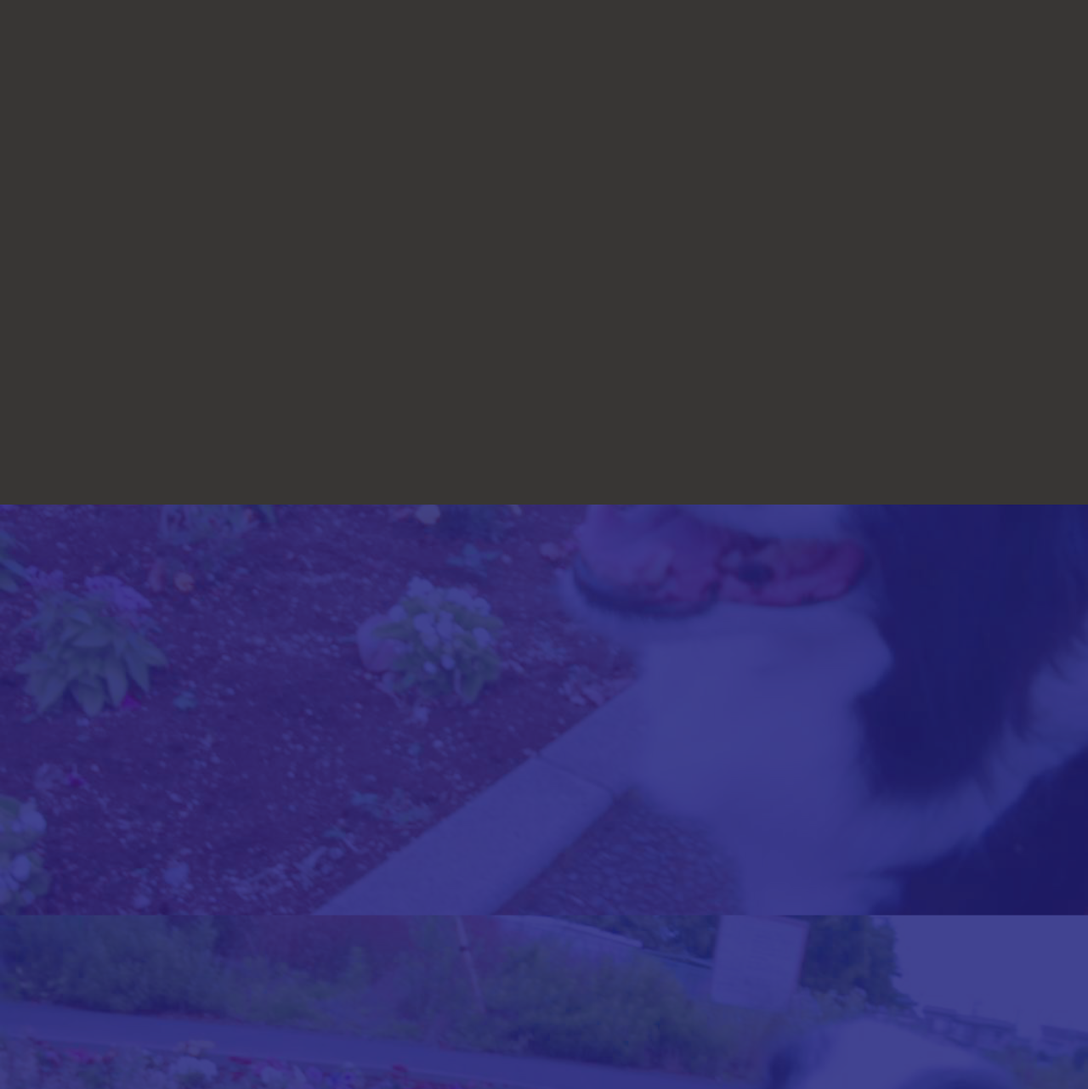
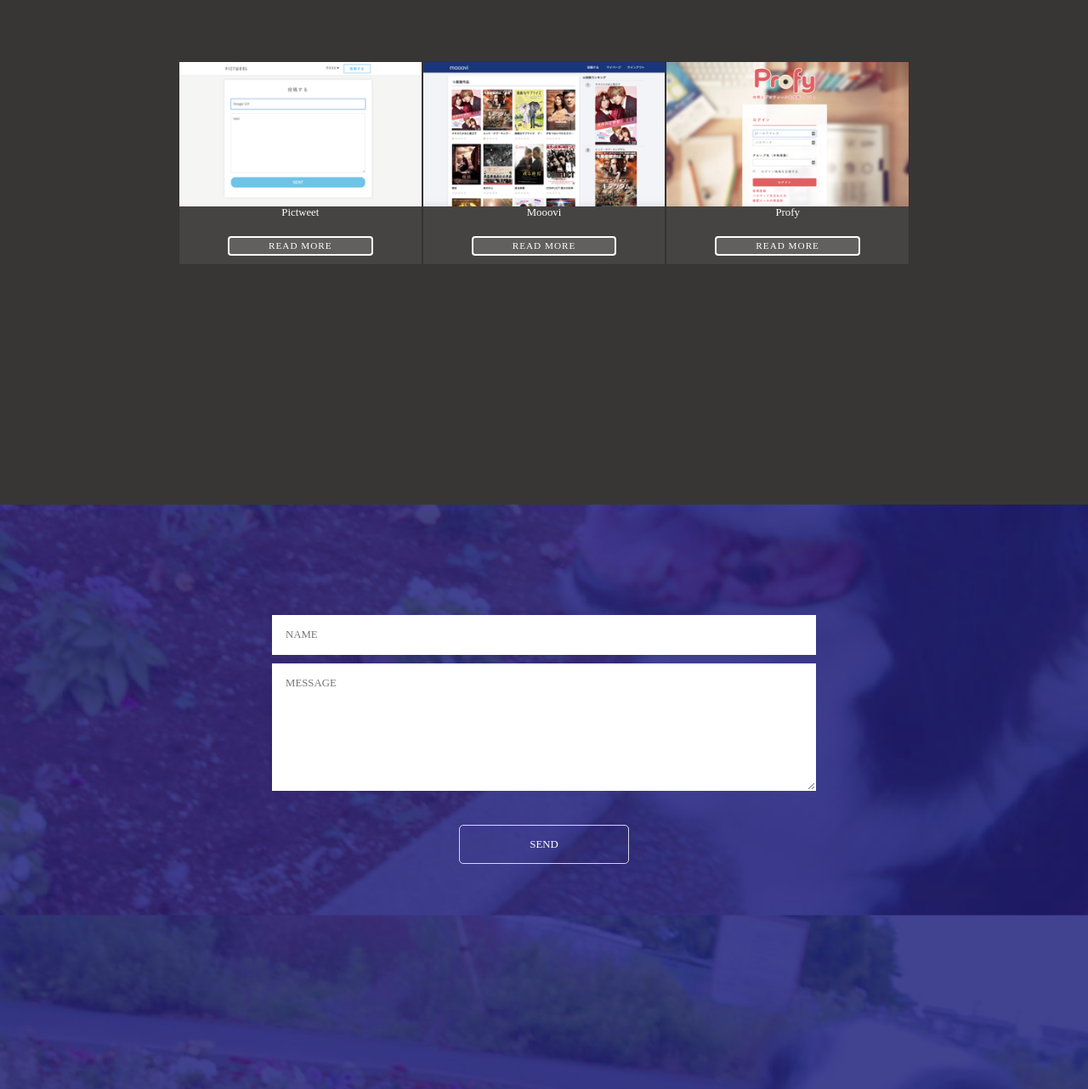
Before and after one commit to hayashiyoshino/my-works, a plain HTML site: page index.html in a window 1280 px wide. Shown: the part 1806-3088 px from the top of the page at 85% size. Drawn offline with Linux system fonts and the light colour scheme.

Commit message:
complete

```diff
--- a/index.html
+++ b/index.html
@@ -27,9 +27,41 @@
   </section>
 
   <section class="works">
+    <h2 class="heading">MY WORKS</h2>
+    <div class="works-wrapper">
+      <div class="work-box">
+        <img class="work-image" src="images/pictweet.jpg" alt="制作事例">
+        <div class="work-description">
+          Pictweet<br>
+          <a href="#" class="button button-ghost">READ MORE</a>
+        </div>
+      </div>
+
+      <div class="work-box building">
+        <img class="work-image" src="images/mooovi.jpg" alt="制作事例">
+        <div class="work-description">
+          Mooovi<br>
+          <a href="#" class="button button-ghost">READ MORE</a>
+        </div>
+      </div>
+
+      <div class="work-box lake">
+        <img class="work-image" src="images/profy.jpg" alt="制作事例">
+        <div class="work-description">
+          Profy<br>
+          <a href="#" class="button button-ghost">READ MORE</a>
+        </div>
+      </div>
+
+    </div>
   </section>
 
   <section class="contact" id="contact">
+    <form class="contact-form">
+      <input type="text" name="name" placeholder="NAME">
+      <textarea name="message" placeholder="MESSAGE"></textarea>
+      <input type="submit" value="SEND">
+    </form>
   </section>
 </body>
 </html>
--- a/style.css
+++ b/style.css
@@ -88,9 +88,88 @@ texi-decoration: none;は通常リンクには下線が引かれるが、今回
 .works {
   height: 100vh;
   background-color: #383634;
+  padding: 80px 0 10px;
+}
+
+.works-wrapper {
+  display: table;
+  width: 860px;
+  margin: 60px auto 0;
+  table-layout: fixed;
+}
+
+.work-box {
+  position: relative;
+  display: table-cell;
+  background-color: rgba(100, 100, 100, 0.3);
+  border: 1px solid #333;
+}
+
+.work-image {
+  display: block;
+  width: 100%;
+}
+
+.work-descriotion {
+  margin: 20px 0;
+}
+
+.work-text {
+  margin: 10px auto 10px;
+  font-size: 1.2rem;
+  line-height: 2;
+}
+
+.work-description .button {
+  width: 60%;
+  margin-top: 20px;
+  padding: 3px;
+}
+
+.button-ghost {
+  border: 2px solid #fff;
+  background-color: rgba(255, 255, 255,0.15);
 }
 
 .contact {
   height: 100vh;
+  padding: 80px 0 150px;
   background-color: rgba(25, 25, 120, 0.8);
 }
+
+.contact-form {
+  width: 50%;
+  margin: 50px auto 0;
+}
+
+.contact-form input[type=text], .contact-form textarea {
+  display: block;
+  width: 100%;
+  margin-bottom: 10px;
+  padding: 15px;
+  outline: none;
+  border: 1px solid rgba(255, 255, 255, 0.8);
+  border-radius: 0;
+  color: #333;
+}
+
+.contact-form textarea {
+  height: 150px;
+}
+
+.contact-form input[type=submit] {
+  display: block;
+  width: 200px;
+  margin: 40px auto 0;
+  padding: 15px;
+  border: 1px solid rgba(255, 255, 255, 0.8);
+  border-radius: 5px;
+  background-color: transparent;
+  color: #fff;
+  cursor: pointer;
+}
+
+
+.contact-form input[type=submit]:hover {
+  background-color: rgba(255, 255, 255, 0.05);
+}
```
